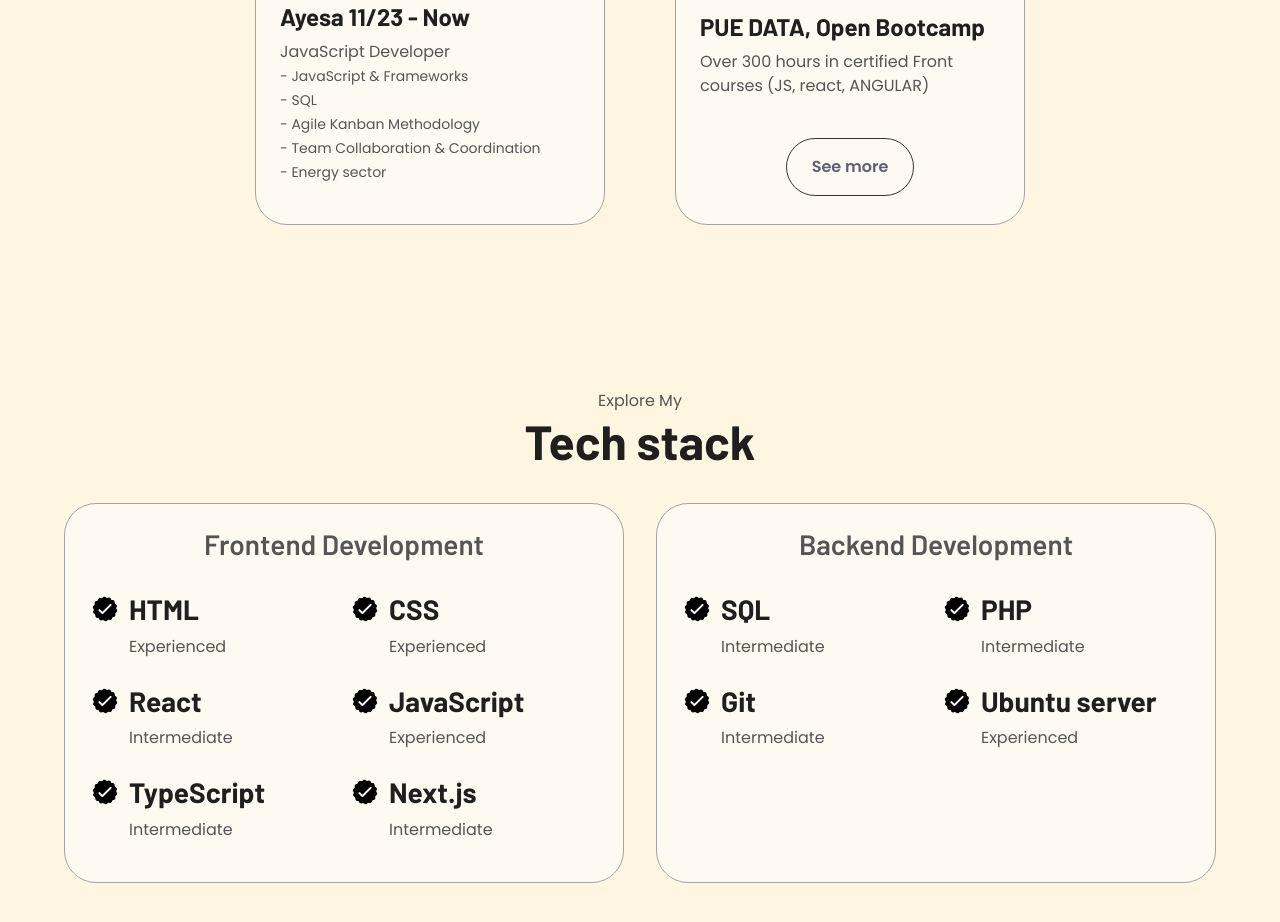
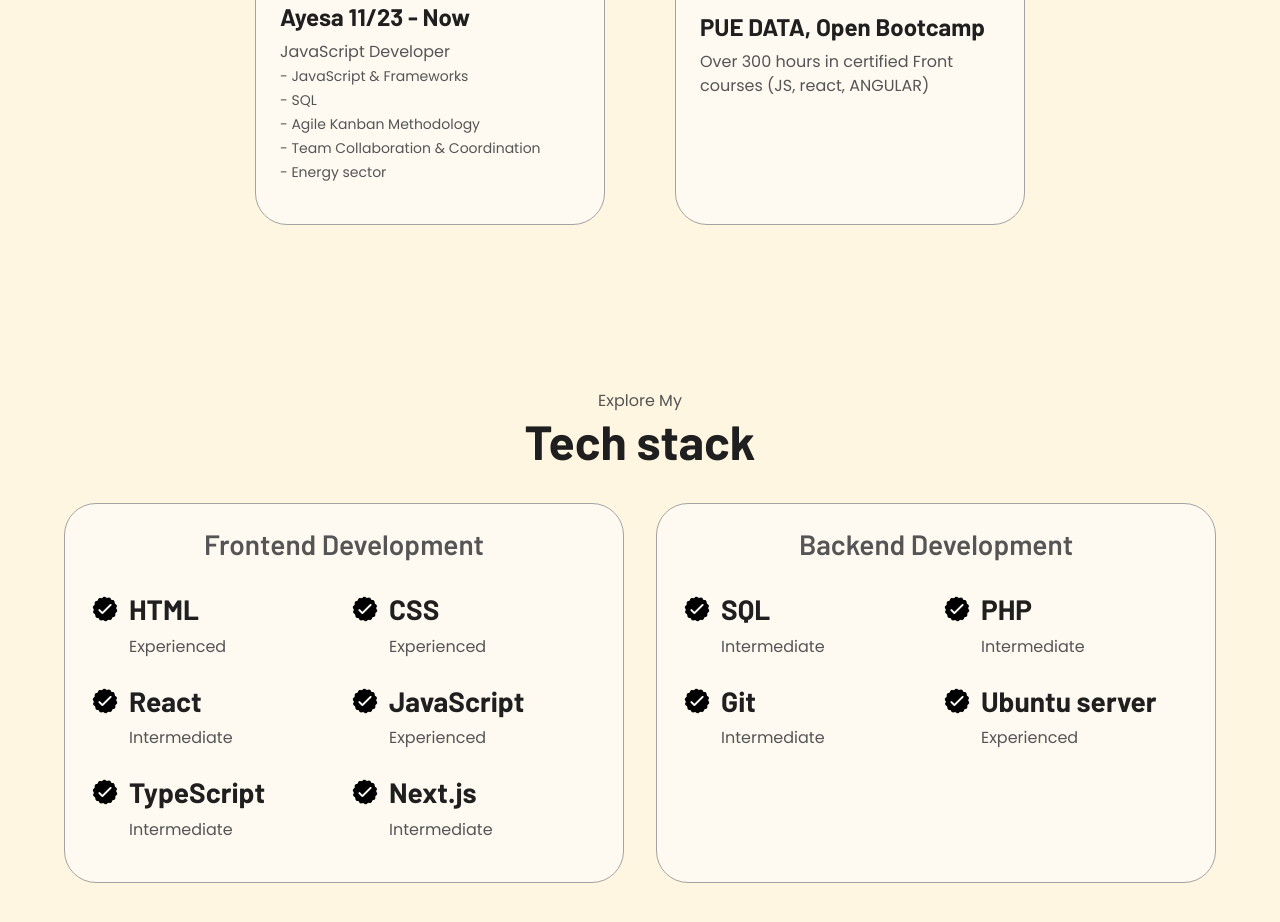
Before and after one commit to matiasmartin616/portfolio, a plain HTML site: page index.html in a window 1280 px wide. Shown: the part 2501-3423 px from the top of the page. Drawn offline with nearby package versions, Linux system fonts and the light colour scheme.

Commit message:
delete: CV

```diff
--- a/index.html
+++ b/index.html
@@ -276,13 +276,6 @@
                 <h4>PUE DATA, Open Bootcamp</h4>
                 <p>Over 300 hours in certified Front courses (JS, react, ANGULAR)</p>
               </div>
-
-              <button
-                class="btn btn-color-2"
-                onclick="window.open('./assets/CV_Matias_Martin.pdf')"
-              >
-                See more
-              </button>
             </div>
           </div>
 
```
Also changed, not shown: 1 other file.
